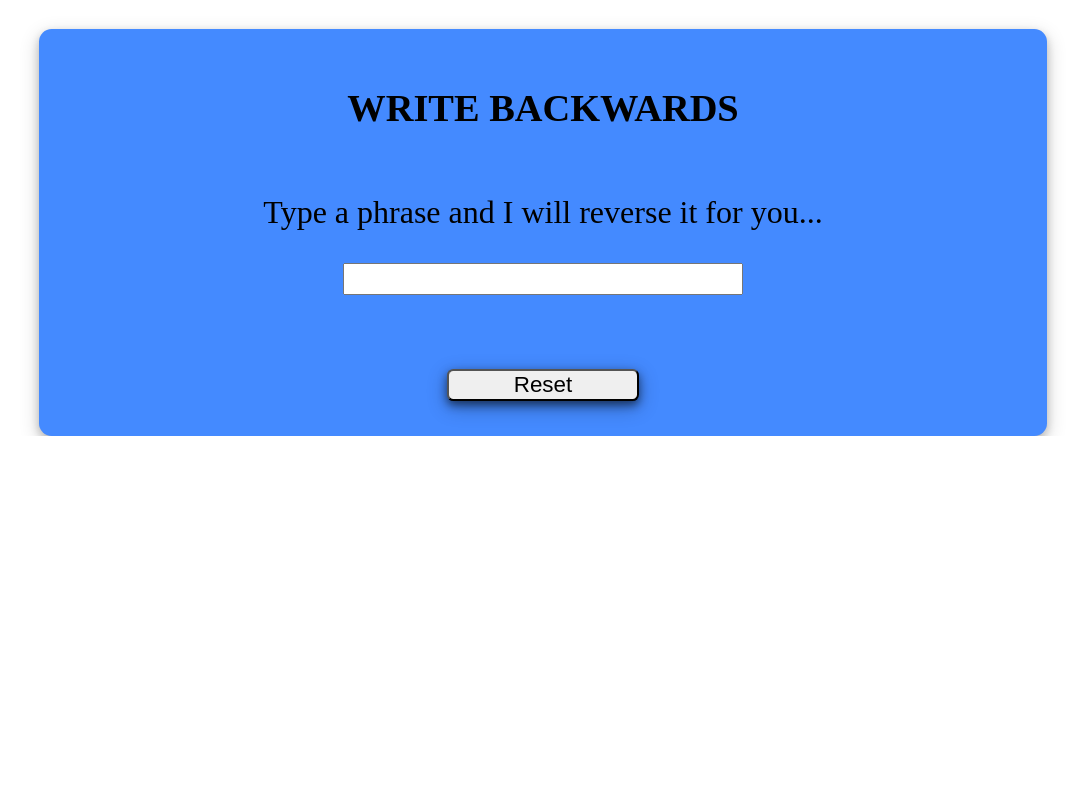
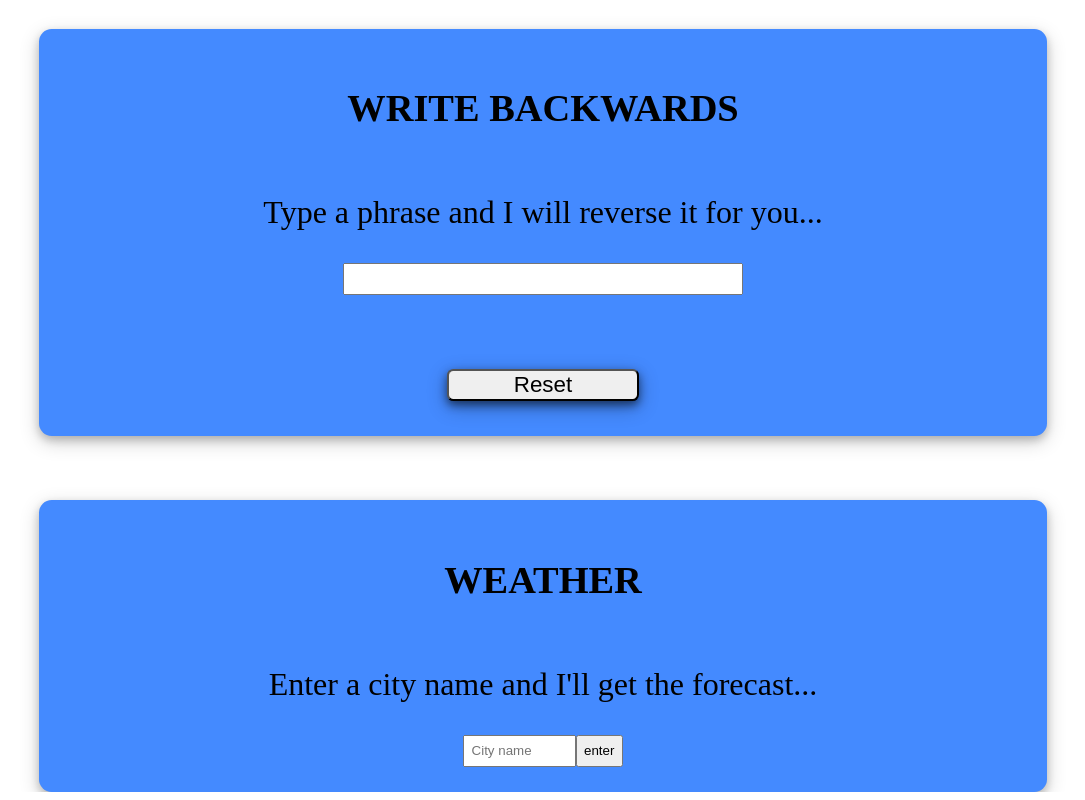
Before and after one commit to verusbabb/Mini-Apps, a React (Create React App) app: page / in a window 1280 px wide. Shown: the part 1162-1962 px from the top of the page, without its empty margins (97-1182 px from the left). Before the commit the page ends 1606 px from the top, so only its background shows below. Built offline with nearby package versions, Linux system fonts and the light colour scheme.

Commit message:
weather component

```diff
--- a/package.json
+++ b/package.json
@@ -7,6 +7,7 @@
     "@testing-library/jest-dom": "^5.11.4",
     "@testing-library/react": "^11.1.0",
     "@testing-library/user-event": "^12.1.10",
+    "axios": "^0.23.0",
     "react": "^17.0.2",
     "react-dom": "^17.0.2",
     "react-icons": "^4.3.1",
--- a/src/App.js
+++ b/src/App.js
@@ -3,6 +3,7 @@ import FizzBuzz from "./components/fizzBuzz";
 import ReverseMe from "./components/reverseMe";
 import DaysUntil from "./components/daysUntil";
 import Header from "./components/header";
+import Weather from "./components/currentWeather";
 import styled from "styled-components";
 
 function App() {
@@ -12,6 +13,7 @@ function App() {
       <FizzBuzz />
       <DaysUntil />
       <ReverseMe />
+      <Weather />
     </div>
   );
 }
--- /dev/null
+++ b/src/components/currentWeather.js
@@ -0,0 +1,130 @@
+import React, { useState } from "react";
+import styled from "styled-components";
+import axios from "axios";
+
+export default function Forecast() {
+  const [forecast, setForecast] = useState({});
+  const [city, setCity] = useState("");
+
+  const apiKey = "f21ee75183114c7c096d92749641d1f4";
+
+  const getForecast = async (e) => {
+    e.preventDefault();
+    const loc = e.target.elements.loc.value;
+    const url = `https://api.openweathermap.org/data/2.5/weather?q=${loc}&units=imperial&appid=${apiKey}`;
+    axios.get(url).then(function (response) {
+      //   console.log(response);
+      //   console.log(response.data.main.temp);
+      //   console.log(response.data.weather[0].description);
+      //   console.log(response.data.weather[0].icon);
+      setCity(loc);
+      setForecast({
+        temp: response.data.main.temp,
+        description: response.data.weather[0].description,
+        icon: response.data.weather[0].icon,
+        iconUrl:
+          "http://openweathermap.org/img/w/" +
+          response.data.weather[0].icon +
+          ".png",
+      });
+    });
+    document.getElementById("cityInput").reset();
+    document.getElementById("cityInput").focus();
+  };
+
+  console.log(city + ": " + forecast.temp);
+
+  return (
+    <div>
+      <Container>
+        <Title>WEATHER</Title>
+        <form id="cityInput" onSubmit={getForecast}>
+          <Info>Enter a city name and I'll get the forecast...</Info>
+          <EnterInput
+            type="text"
+            name="loc"
+            placeholder="City name"
+          ></EnterInput>
+          <EnterButton type="submit">enter</EnterButton>
+        </form>
+        {city && (
+          <Output>
+            <City>{city}</City>
+            <Icon src={forecast.iconUrl}></Icon>
+            <Temp>Temp: {forecast.temp}°</Temp>
+          </Output>
+        )}
+      </Container>
+    </div>
+  );
+}
+
+const Container = styled.section`
+  display: flex;
+  justify-content: center;
+  flex-direction: column;
+  text-align: center;
+  margin-top: 5vw;
+  margin-right: 10vw;
+  margin-left: 10vw;
+  background-color: #448aff;
+  box-shadow: 0 4px 8px 0 rgba(0, 0, 0, 0.2), 0 6px 20px 0 rgba(0, 0, 0, 0.19);
+  padding: 2vw;
+  border-radius: 1vw;
+
+  @media only screen and (max-width: 600px) {
+    display: flex;
+    justify-content: center;
+  }
+`;
+
+const Temp = styled.p`
+  font-size: 1.5vw;
+  font-weight: bold;
+  margin-top: -0.5vw;
+`;
+
+const Output = styled.div`
+  display: flex;
+  flex-direction: column;
+`;
+
+const Title = styled.h1`
+  font-size: 3vw;
+  text-align: center;
+`;
+
+const EnterInput = styled.input`
+  width: 10%;
+  align-self: center;
+  padding: 0.5vw;
+
+  @media only screen and (max-width: 600px) {
+    width: 30%;
+  }
+`;
+
+const City = styled.p`
+  font-size: 2.5vw;
+  margin-bottom: -0.5vw;
+`;
+
+const Icon = styled.img`
+  width: 10vw;
+  height: 10vw;
+  align-self: center;
+  margin: -1vw;
+`;
+
+const EnterButton = styled.button`
+  align-self: center;
+  padding: 0.5vw;
+
+  @media only screen and (max-width: 600px) {
+    width: 30%;
+  }
+`;
+
+const Info = styled.p`
+  font-size: 2.5vw;
+`;
--- a/src/components/daysUntil.js
+++ b/src/components/daysUntil.js
@@ -91,10 +91,6 @@ const Title = styled.h1`
   text-align: center;
 `;
 
-const Instruct = styled.p`
-  font-size: 2.5vw;
-`;
-
 const EnterInput = styled.input`
   width: 10%;
   align-self: center;
```
Also changed, not shown: 2 other files (tests, documents, lock files or other folders).
